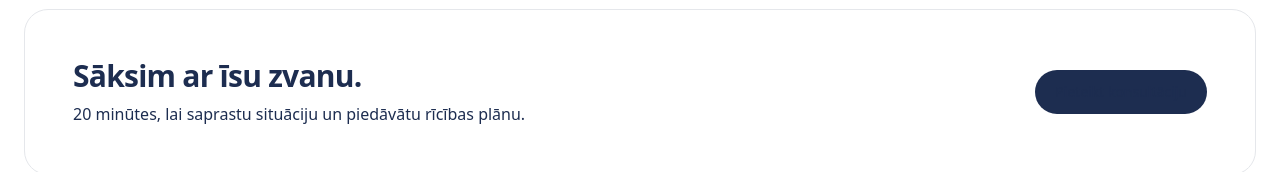
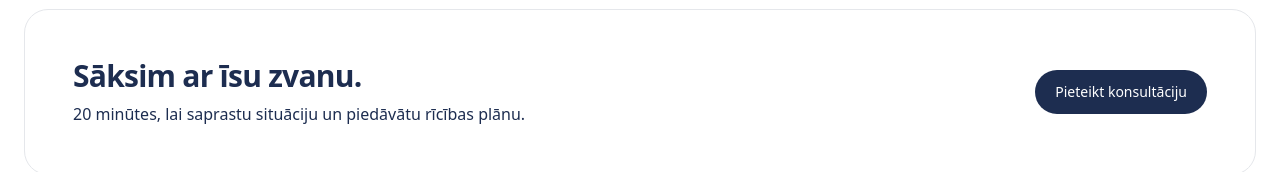
Before and after one commit to kartupelisss/majaslapa-frontend, a Next.js app: page /about in a window 1280 px wide. Shown: the part 1968-2140 px from the top of the page. Built offline with nearby package versions, Linux system fonts and the light colour scheme.

Commit message:
Update globals.css with improved text colors and button fixes

```diff
--- a/styles/globals.css
+++ b/styles/globals.css
@@ -288,3 +288,20 @@ footer .bg-neutral-900:hover, .site-footer .bg-neutral-900:hover {
   background: var(--accent) !important;
   color: var(--accent-foreground) !important;
 }
+/* === FIX: tumši zilām pogām baltā sekcijā piespiežam baltu tekstu === */
+:is(.bg-white, .surface, .rounded-2xl.bg-white, .rounded-3xl.bg-white, .surface-muted)
+  :where(.bg-neutral-900, .btn-primary) {
+  color: #fff !important;
+}
+
+/* arī linkiem/pogām ar .rounded-full + tumšo fonu */
+:is(.bg-white, .surface, .rounded-2xl.bg-white, .rounded-3xl.bg-white, .surface-muted)
+  :where(a.bg-neutral-900, button.bg-neutral-900) {
+  color: #fff !important;
+}
+
+/* hover: kad poga pāriet uz zeltu, teksts kļūst tumšs (lasāms) */
+:is(.bg-white, .surface, .rounded-2xl.bg-white, .rounded-3xl.bg-white, .surface-muted)
+  :where(.bg-neutral-900:hover, .btn-primary:hover) {
+  color: var(--accent-foreground) !important;
+}
```
